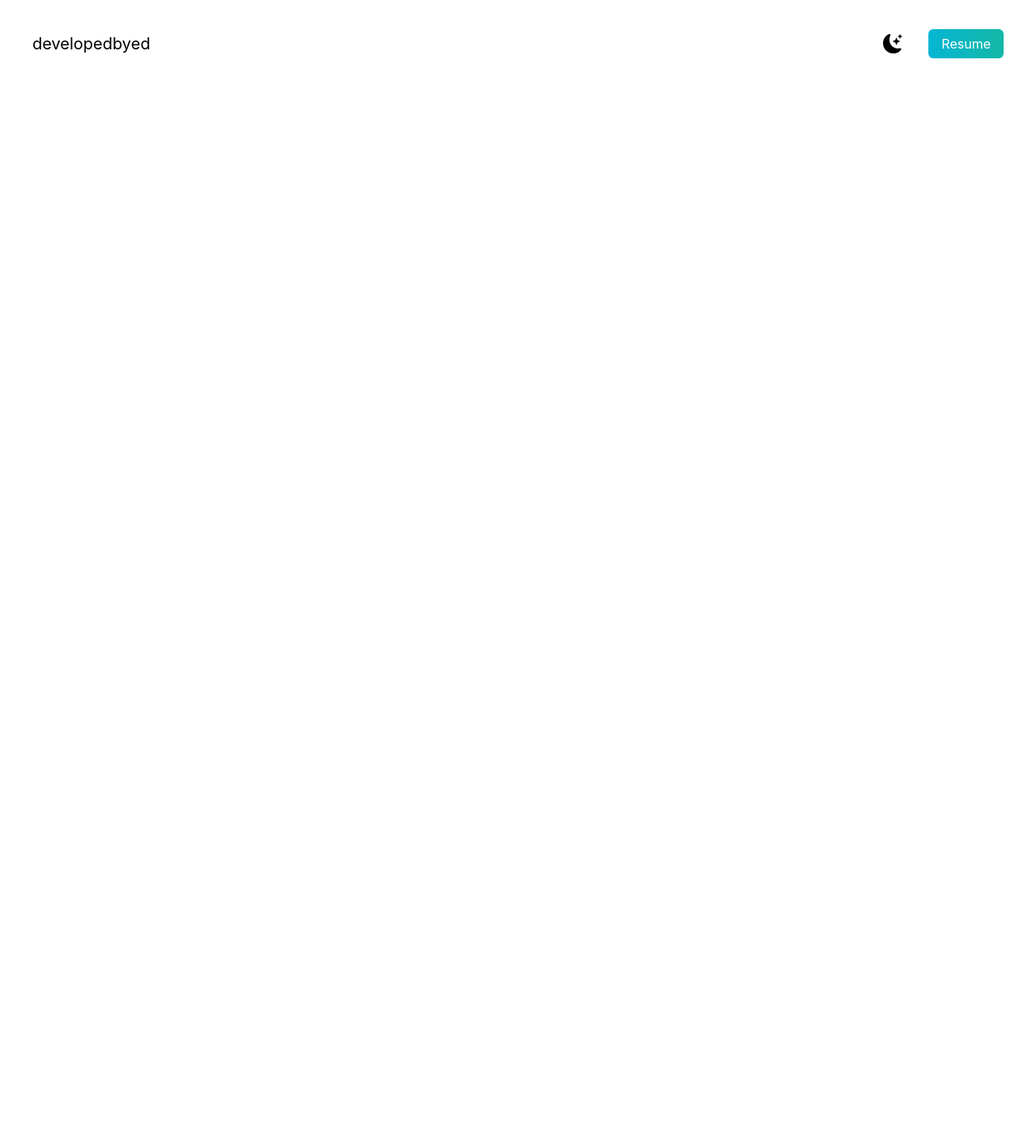
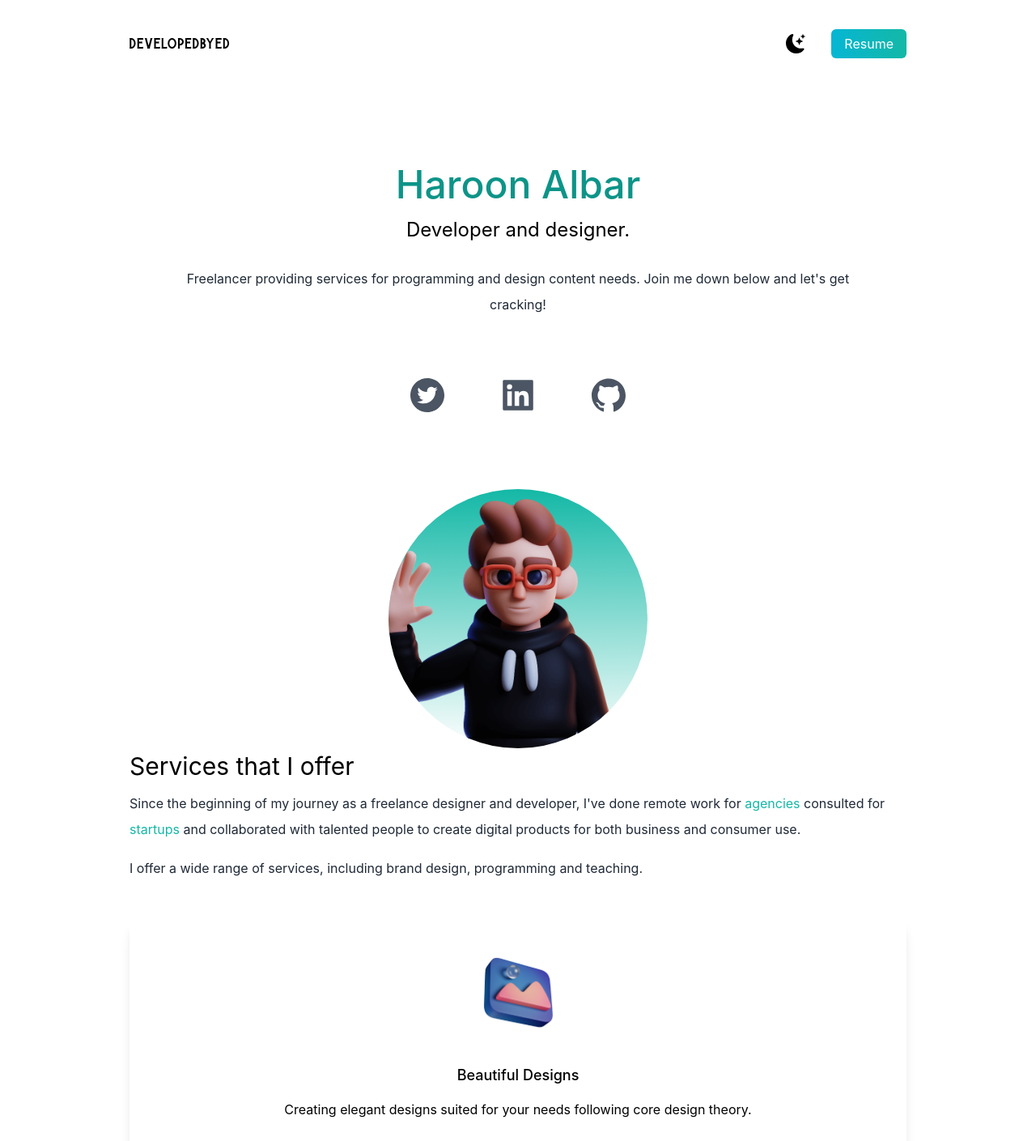
Before and after one commit to haroonalbar/react-portfolio, a Next.js app: page / in a window 1280 px wide. Shown: the top 1409 px of the page at 81% size. Before the commit the page ends 800 px from the top, so only its background shows below. Built offline with nearby package versions, Linux system fonts and the light colour scheme.

Commit message:
added and edited almost every sections

```diff
--- a/pages/index.js
+++ b/pages/index.js
@@ -1,5 +1,19 @@
 import Head from 'next/head';
 import {BsFillMoonStarsFill} from 'react-icons/bs';
+import {AiFillTwitterCircle, AiFillLinkedin , AiFillYoutube , AiFillGithub} from 'react-icons/ai';
+import Image from 'next/image';
+import deved from '../public/dev-ed-wave.png';
+import code from '../public/code.png';
+import design from '../public/design.png';
+import consulting from '../public/consulting.png';
+import web1 from '../public/web1.png';
+import web2 from '../public/web2.png';
+import web3 from '../public/web3.png';
+import web4 from '../public/web4.png';
+import web5 from '../public/web5.png';
+import web6 from '../public/web6.png';
+
+
 
 export default function Home() {
     return (
@@ -10,10 +24,11 @@ export default function Home() {
                 <link rel="icon" href="/favicon.ico"/>
             </Head>
 
-            <main className=' bg-white px-10'>
+            <main className=' bg-white px-10 md:px-20 lg:px-40'>
               <section className=' min-h-screen'>
+
                 <nav className='py-10 mb-12 flex justify-between'>
-                    <h1 className=' text-xl'>developedbyed</h1>
+                    <h1 className=' text-xl font-burtons'>developedbyed</h1>
                     <ul className=' flex items-center'>
 
                         <li><BsFillMoonStarsFill className=' cursor-pointer text-2xl'/></li>
@@ -21,6 +36,103 @@ export default function Home() {
                     </ul>
                 </nav>
 
+                <div className=' text-center p-10'>
+                    <h2 className=' text-5xl py-2 text-teal-600 font-medium'>Haroon Albar</h2>
+                    <h3 className=' text-2xl py-2'>Developer and designer.</h3>
+                    <p className=' text-md py-5 leading-8 text-gray-800'>
+                    Freelancer providing services for programming and design content needs. Join me down below and let's get cracking!
+                    </p>
+                </div>
+
+                <div className='text-5xl flex justify-center gap-16 py-3 text-gray-600'>
+                    <AiFillTwitterCircle />
+                    <AiFillLinkedin />
+                    <AiFillGithub />
+                </div>
+
+                <div className=' relative mx-auto bg-gradient-to-b from-teal-500 rounded-full w-80 h-80 mt-20 overflow-hidden'>
+                    <Image src={deved} layout="fill" objectFit='cover'/>
+                </div>
+              </section>
+
+              <section>
+                <div>
+                    <h3 className='text-3xl py-1'>Services that I offer</h3>
+                    <p className='text-md py-2 leading-8 text-gray-800'>
+                    Since the beginning of my journey as a freelance designer and
+              developer, I've done remote work for
+              <span className="text-teal-500"> agencies </span>
+              consulted for <span className="text-teal-500">startups </span>
+              and collaborated with talented people to create digital products
+              for both business and consumer use.
+                    </p>
+                    <p className='text-md py-2 leading-8 text-gray-800'>
+                    I offer a wide range of services, including brand design,
+              programming and teaching.
+                    </p>
+                </div>
+
+                {/* Making a card section */}
+                <div>
+                    <div className=' text-center shadow-lg p-10 rounded-xl my-10'>
+                        <Image src={design} width={100} height={100}/>
+                        <h3 className=' text-lg font-medium pt-8 pb-2'>Beautiful Designs</h3>
+                        <p className='py-2'>Creating elegant designs suited for your needs following core
+                design theory.</p>
+                        <h4 className='py-4 text-teal-600'>Design tools I use</h4>
+                        <p className=' text-gray-800  py-1'>Photoshop</p>
+                        <p className=' text-gray-800  py-1'>Illustrator</p>
+                        <p className=' text-gray-800  py-1'>Figma</p>
+                    </div>
+                    <div className=' text-center shadow-lg p-10 rounded-xl my-10'>
+                        <Image src={code} width={100} height={100}/>
+                        <h3 className=' text-lg font-medium pt-8 pb-2'>Beautiful Designs</h3>
+                        <p className='py-2'>Creating elegant designs suited for your needs following core
+                design theory.</p>
+                        <h4 className='py-4 text-teal-600'>Design tools I use</h4>
+                        <p className=' text-gray-800  py-1'>Photoshop</p>
+                        <p className=' text-gray-800  py-1'>Illustrator</p>
+                        <p className=' text-gray-800  py-1'>Figma</p>
+                    </div>
+                    <div className=' text-center shadow-lg p-10 rounded-xl my-10'>
+                        <Image src={consulting} width={100} height={100}/>
+                        <h3 className=' text-lg font-medium pt-8 pb-2'>Beautiful Designs</h3>
+                        <p className='py-2'>Creating elegant designs suited for your needs following core
+                design theory.</p>
+                        <h4 className='py-4 text-teal-600'>Design tools I use</h4>
+                        <p className=' text-gray-800  py-1'>Photoshop</p>
+                        <p className=' text-gray-800  py-1'>Illustrator</p>
+                        <p className=' text-gray-800  py-1'>Figma</p>
+                    </div>
+                </div>
+              </section>
+
+              <section>
+                <div>
+                    <h3 className=' text-3xl py-1'>Portfolio</h3>
+                    <p className='text-md py-2 leading-8 text-gray-800'>
+                    Since the beginning of my journey as a freelance designer and
+              developer, I've done remote work for
+              <span className="text-teal-500"> agencies </span>
+              consulted for <span className="text-teal-500">startups </span>
+              and collaborated with talented people to create digital products
+              for both business and consumer use.
+                    </p>
+                    <p className='text-md py-2 leading-8 text-gray-800'>
+                    I offer a wide range of services, including brand design,
+              programming and teaching.
+                    </p>
+                </div>
+
+                <div>
+                    <div><Image src={web1}/></div>
+                    <div><Image src={web2}/></div>
+                    <div><Image src={web3}/></div>
+                    <div><Image src={web4}/></div>
+                    <div><Image src={web5}/></div>
+                    <div><Image src={web6}/></div>
+
+                </div>
               </section>
             </main>
         </div>
```
